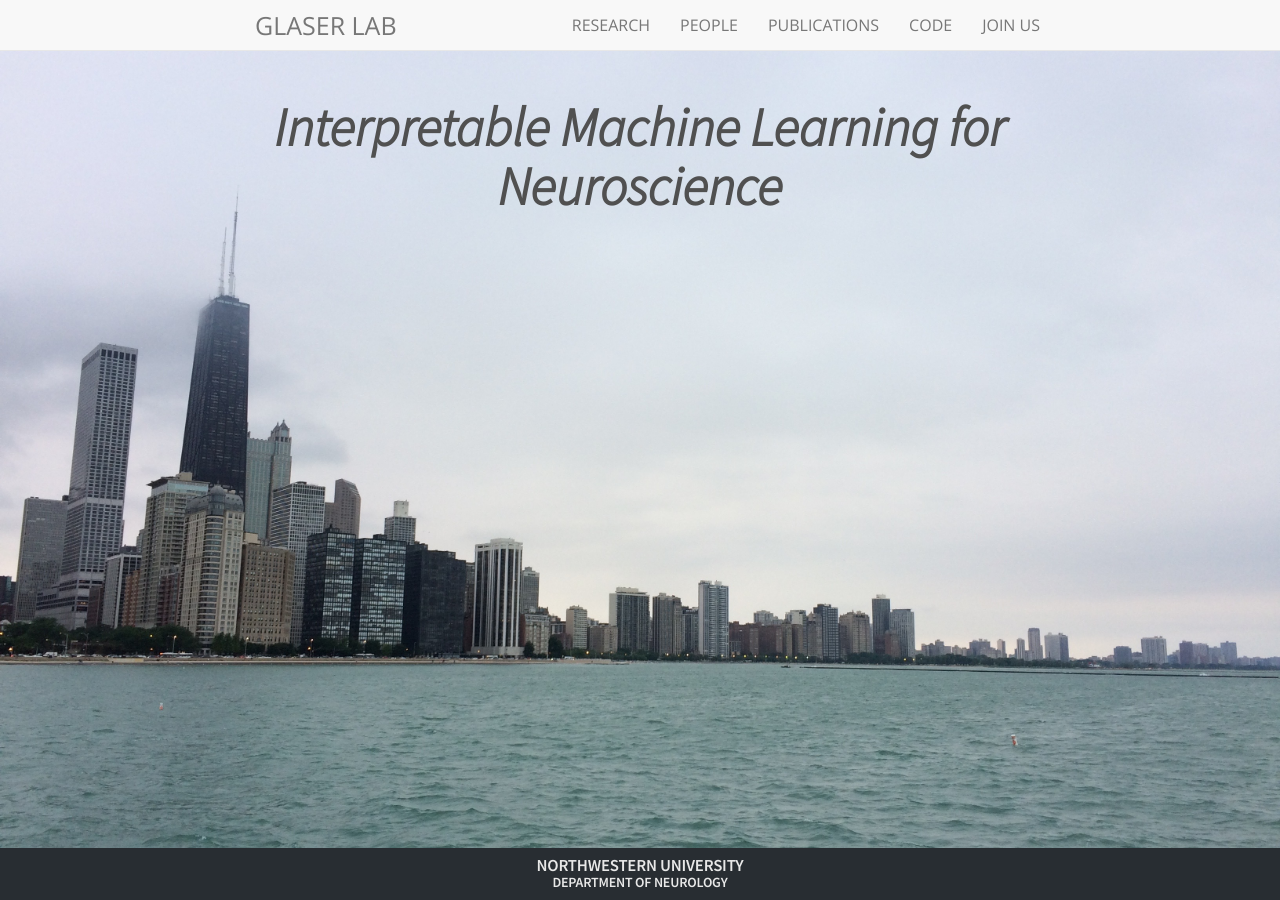
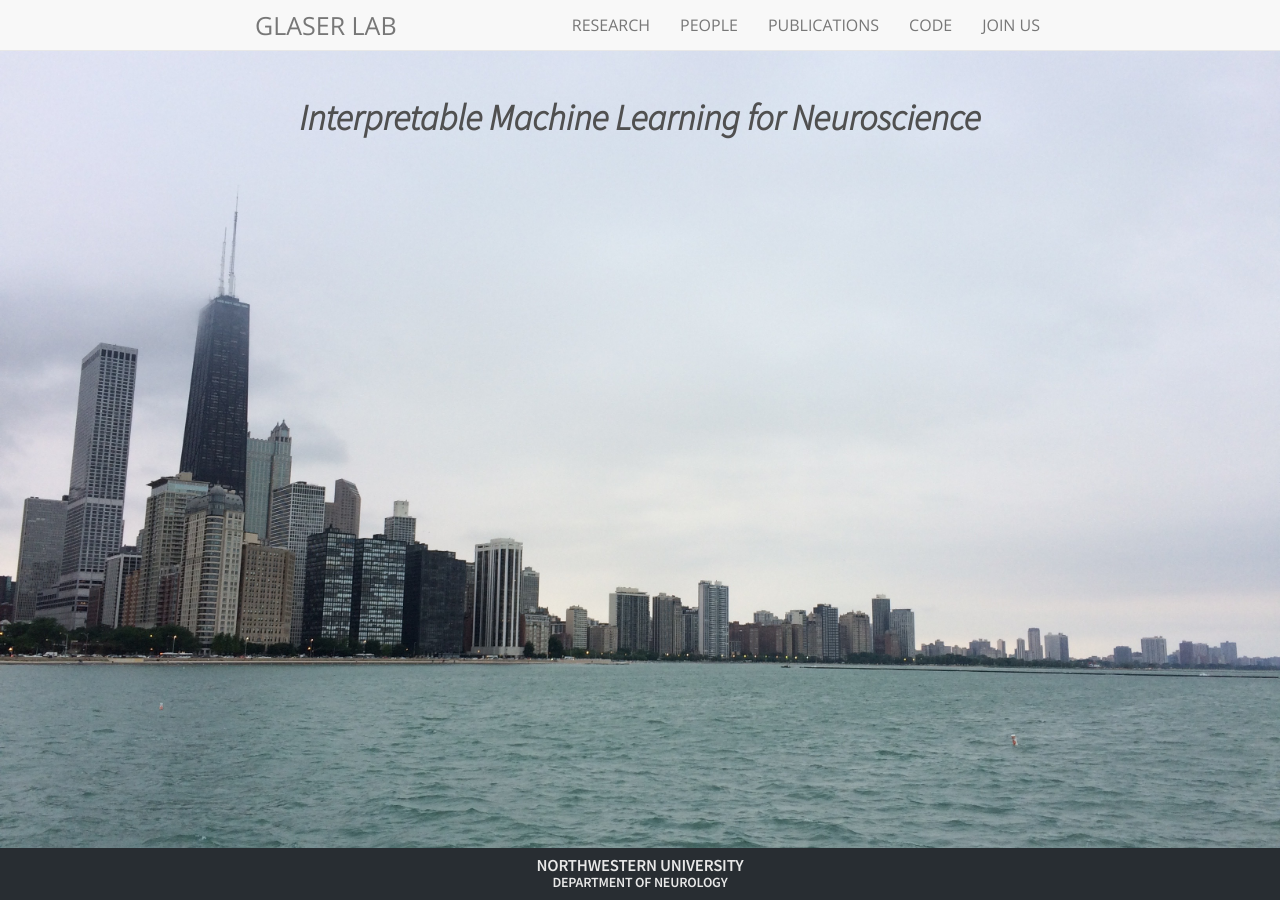
Before and after one commit to glaserlab/glaserlab.github.io, a Jekyll site: the page built from index.html, in a window 1280 px wide. Built offline with Jekyll 4.4.1, drawn with Linux system fonts in a browser that asks for light colours; nearby versions of some CDN libraries; comment, search, counter and statistics services are not loaded.

```diff
--- a/index.html
+++ b/index.html
@@ -18,7 +18,7 @@ body {
 
       <!-- <h1 style="font-size:2.3em; font-family:Source Sans Pro"><i>Interpretable Machine Learning for Neuroscience <br><br></i></h1> -->
       <!-- <h1 style="font-size:2.3em; font-family:Source Sans Pro; color:#505050"><i>Interpretable Machine Learning for Neuroscience <br><br></i></h1> -->
-      <h1 style="font-size:6vh; font-family:Source Sans Pro; color:#505050"><i>Interpretable Machine Learning for Neuroscience <br><br></i></h1>
+      <h1 style="font-size:4vh; font-family:Source Sans Pro; color:#505050"><i>Interpretable Machine Learning for Neuroscience <br><br></i></h1>
 
 <!--       <h2 style="font-size:1.6em"><i>Lab Opening September 2022 in Northwestern Neurology Department! <br><br></i></h2>      -->
 
```
